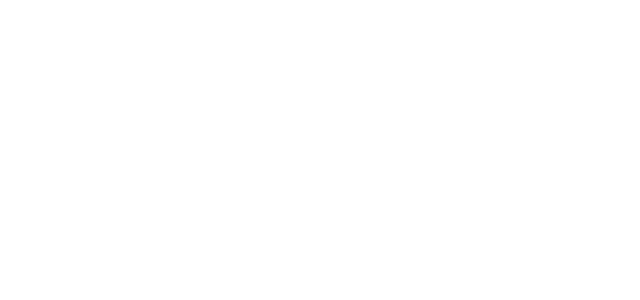
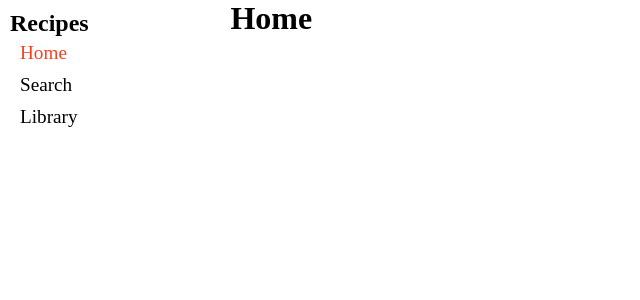
Before and after one commit to turalshkrov/react-recipes-app, a React (Vite) app: page / in a window 1280 px wide. Shown: the top 300 px of the page, without its empty margins (0-640 px from the left). Built offline with nearby package versions, Linux system fonts and the light colour scheme.

Commit message:
feat: Router

```diff
--- a/src/App.css
+++ b/src/App.css
@@ -1,6 +1,14 @@
-#root {
-  max-width: 1280px;
-  margin: 0 auto;
-  padding: 2rem;
-  text-align: center;
+* {
+  margin: 0;
+  padding: 0;
+  box-sizing: border-box;
 }
+
+.page {
+  display: flex;
+}
+
+main {
+  width: 82%;
+  margin-left: 18%;
+}
--- a/src/App.jsx
+++ b/src/App.jsx
@@ -1,11 +1,20 @@
+import { BrowserRouter, Routes, Route } from 'react-router-dom'
 import './App.css';
+import Navbar from './components/navbar/navbar';
+import Home from './pages/home/home';
+import Library from './pages/library/library';
+import Search from './pages/search/search';
 
 function App() {
 
   return (
-    <div className="App">
-
-    </div>
+    <BrowserRouter basename='/'>
+      <Routes>
+        <Route path='/' element={<Home />}/>
+        <Route path='/search' element={<Search />}/>
+        <Route path='/library' element={<Library />}/>
+      </Routes>
+    </BrowserRouter>
   )
 }
 
--- /dev/null
+++ b/src/components/navbar/navbar.css
@@ -0,0 +1,17 @@
+.navbar {
+    width: 18%;
+    height: 100vh;
+    position: fixed;
+    padding: 10px;
+}
+
+.navbar a{
+    display: block;
+    color: #000;
+    text-decoration: none;
+    padding: 5px 10px;
+    font-size: 1.2rem;
+}
+.navbar a.active {
+    color: #f93f23;
+}
--- /dev/null
+++ b/src/components/navbar/navbar.jsx
@@ -0,0 +1,18 @@
+import React from 'react';
+import { NavLink } from 'react-router-dom';
+import './navbar.css';
+
+export default function Navbar() {
+  return (
+    <div className='navbar'>
+        <div className="navbar-logo">
+            <h2>Recipes</h2>
+        </div>
+      <nav>
+        <NavLink to='/'>Home</NavLink>
+        <NavLink to='/search'>Search</NavLink>
+        <NavLink to='/library'>Library</NavLink>
+      </nav>
+    </div>
+  )
+}
--- /dev/null
+++ b/src/pages/home/home.jsx
@@ -0,0 +1,13 @@
+import React from 'react';
+import Navbar from '../../components/navbar/navbar';
+
+export default function Home() {
+  return (
+    <div className='page'>
+        <Navbar />
+        <main>
+            <h1>Home</h1>
+        </main>
+    </div>
+  )
+}
--- /dev/null
+++ b/src/pages/library/library.jsx
@@ -0,0 +1,13 @@
+import React from 'react'
+import Navbar from '../../components/navbar/navbar'
+
+export default function Library() {
+  return (
+    <div className='page'>
+      <Navbar />
+      <main>
+        <h1>Library</h1>
+      </main>
+    </div>
+  )
+}
--- /dev/null
+++ b/src/pages/search/search.jsx
@@ -0,0 +1,13 @@
+import React from 'react'
+import Navbar from '../../components/navbar/navbar'
+
+export default function Search() {
+  return (
+    <div className='page'>
+      <Navbar />
+      <main>
+        <h1>Search</h1>
+      </main>
+    </div>
+  )
+}
```
Also changed, not shown: src/pages/home/home.css (added), src/pages/library/library.css (added), src/pages/search/search.css (added).
